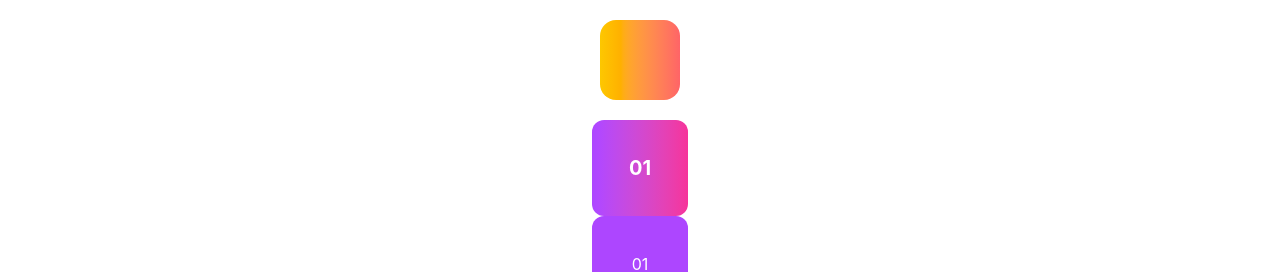
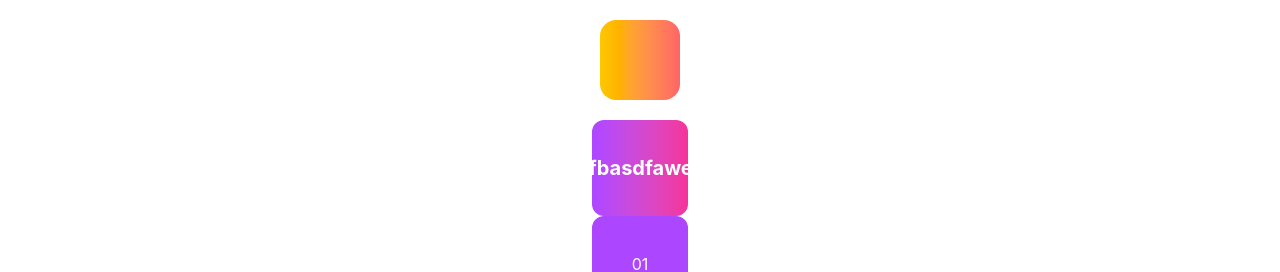
Before and after one commit to LingChen-tsjmdlc/teach-someone-Web-FE, a Vue app in the folder vue-project/: page / in a window 1280 px wide. Shown: the top 272 px of the page. Built offline with nearby package versions, Linux system fonts and the light colour scheme.

Commit message:
test: 测试冲突

```diff
--- a/vue-project/src/App.vue
+++ b/vue-project/src/App.vue
@@ -11,7 +11,9 @@
     <div
       class="flex items-center justify-center w-24 h-24 rounded-xl text-white font-bold text-xl bg-gradient-to-r from-purple-500 to-pink-500 transition duration-300 hover:blur-[10px]"
     >
-      01
+      Afasedfasebfawesfbasdfawe
+      <div><p>冲突</p></div>
+      21321312332132
     </div>
   </div>
   <div class="grid place-items-center w-24 h-24 bg-purple-500 rounded-xl text-white mx-auto">
```
